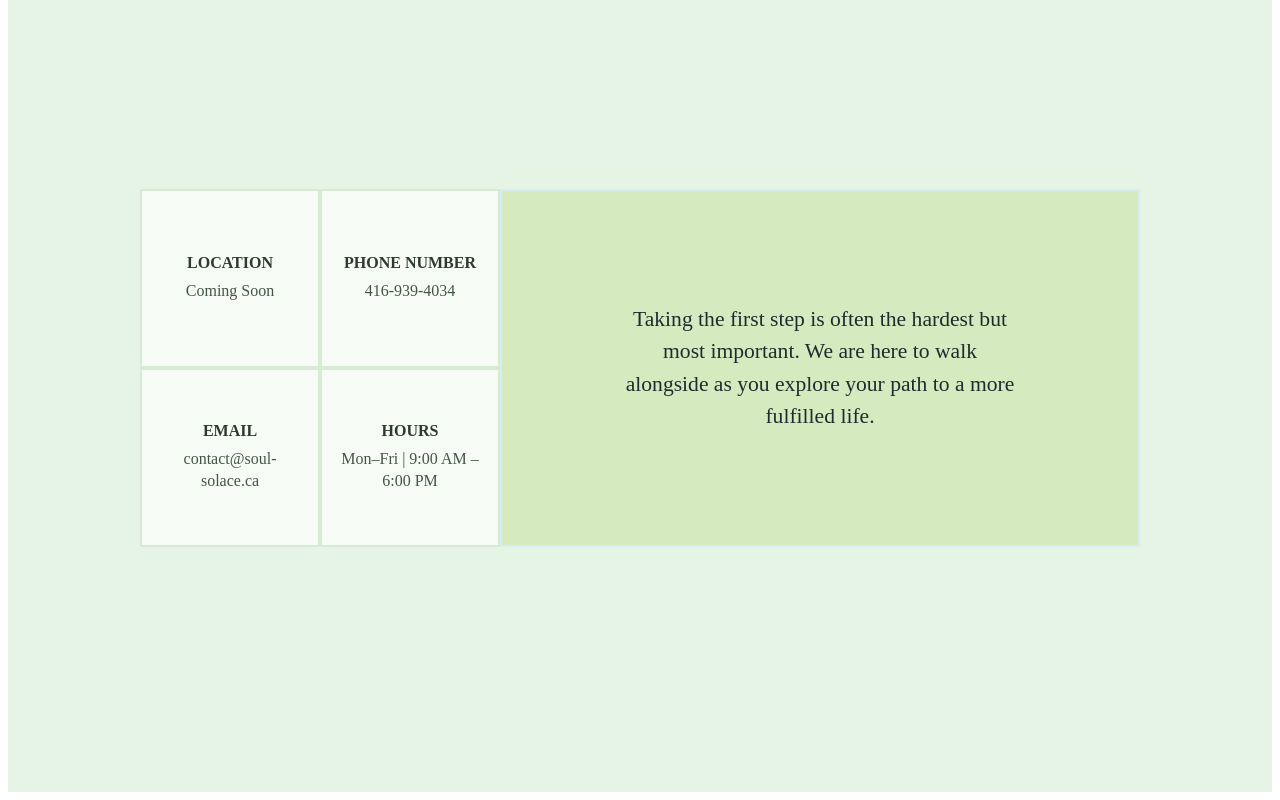
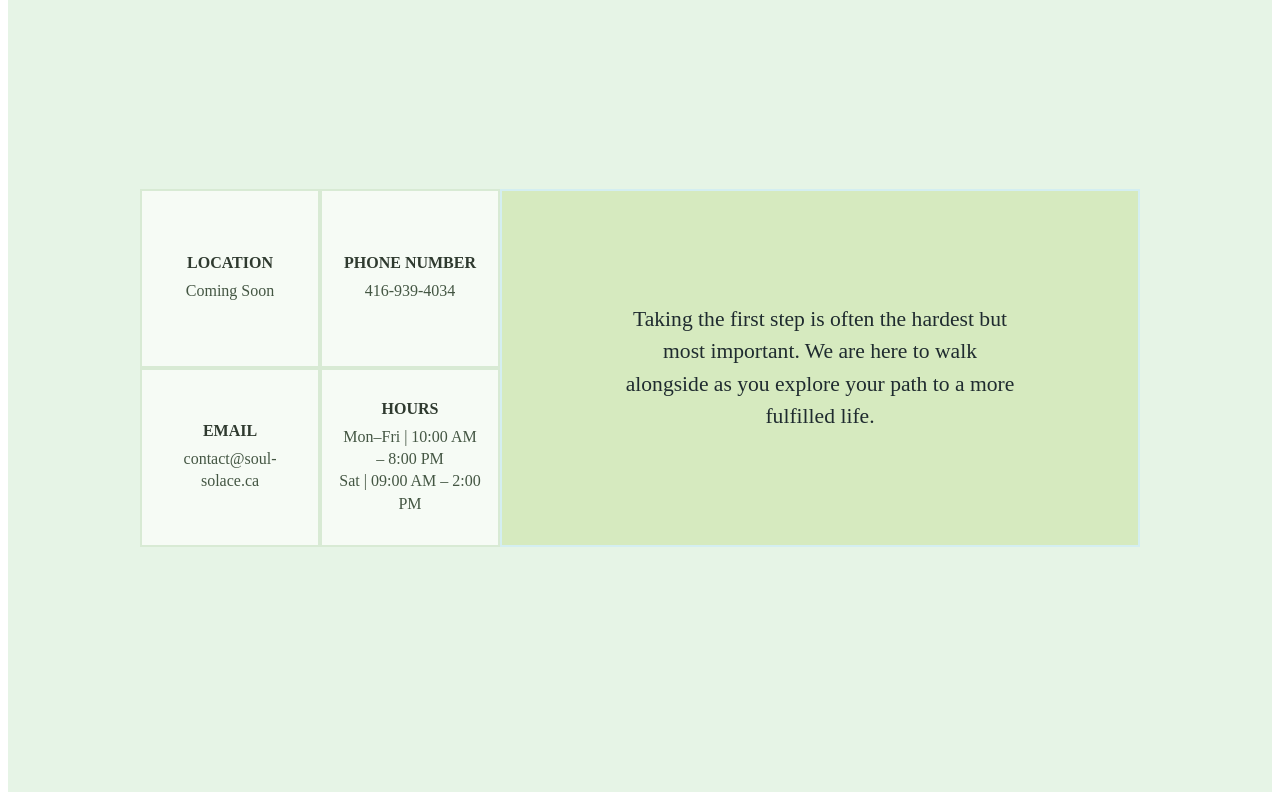
Before and after one commit to dhruvshah1093/soul-solace, a Vue app: page / in a window 1280 px wide. Shown: the part 2756-3556 px from the top of the page. Built offline with nearby package versions, Linux system fonts and the light colour scheme.

Commit message:
format contact page

```diff
--- a/public/content/contact.json
+++ b/public/content/contact.json
@@ -2,5 +2,5 @@
   "email": "contact@soul-solace.ca",
   "phone": "416-939-4034",
   "address": "Coming Soon",
-  "hours": "Mon–Fri | 9:00 AM – 6:00 PM"
+  "hours": "Mon–Fri | 10:00 AM – 8:00 PM <br>Sat | 09:00 AM – 2:00 PM"
 }
--- a/src/components/ContactForm.vue
+++ b/src/components/ContactForm.vue
@@ -15,7 +15,7 @@
       </article>
       <article class="info-card">
         <h3>Hours</h3>
-        <p>{{ hours }}</p>
+        <p v-html="hours"></p>
       </article>
     </div>
 
```
